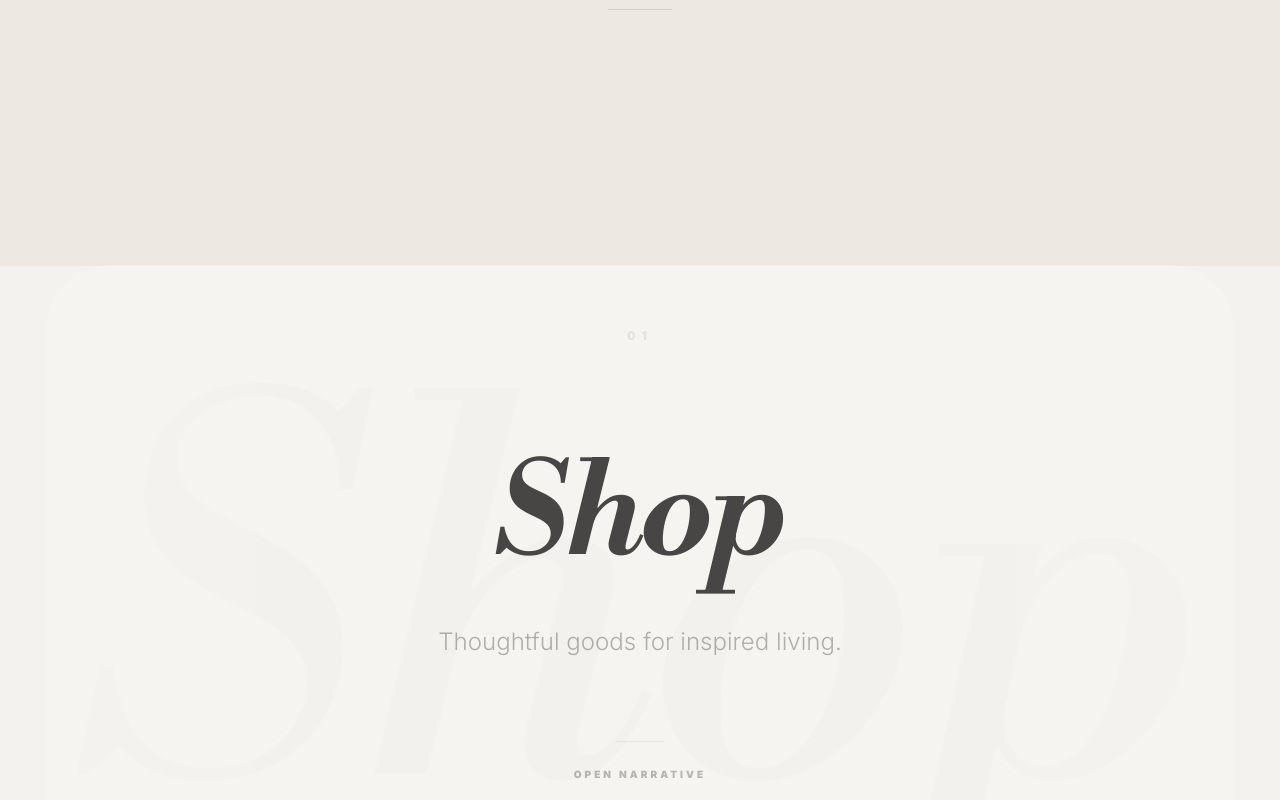
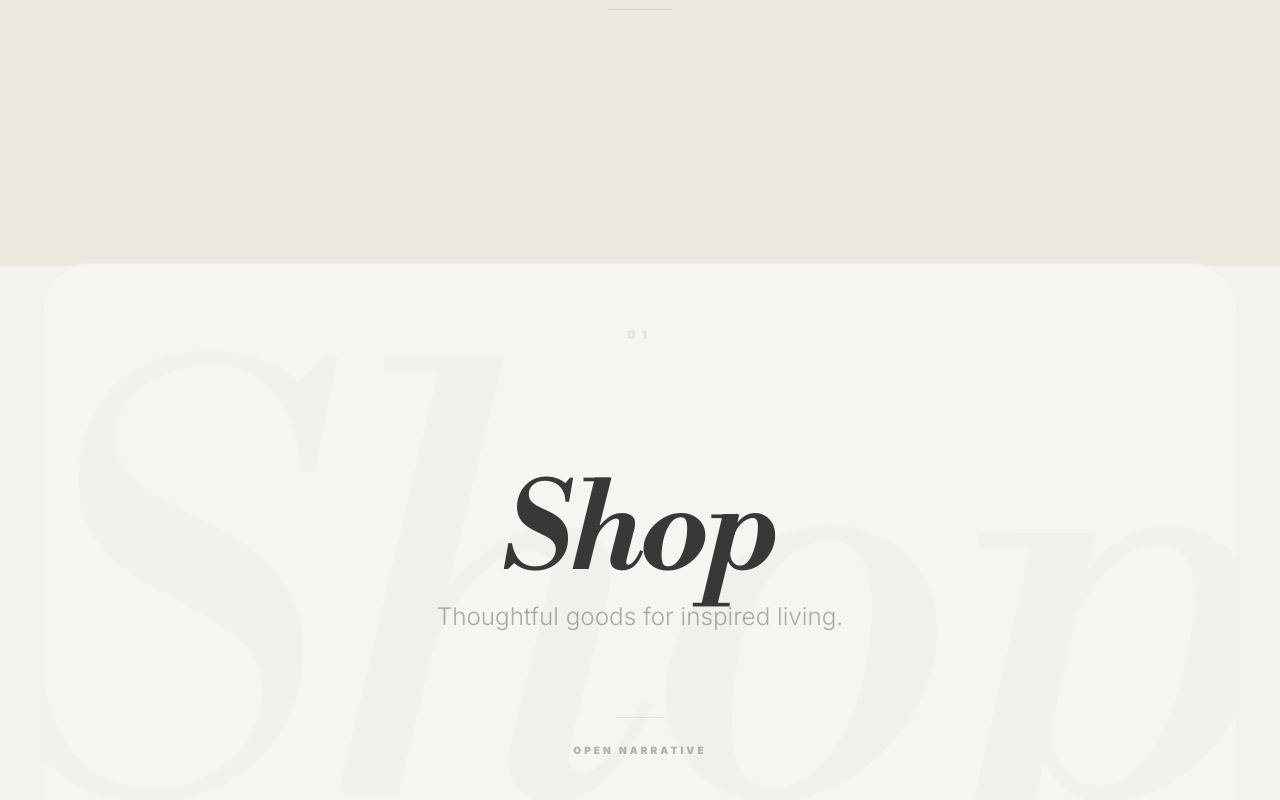
Before and after one commit to olabanji12-ojo/Tomibookstore, a React (Vite) app: page / in a window 1280 px wide. Shown: the part 1500-2300 px from the top of the page. Built offline with nearby package versions, Linux system fonts and the light colour scheme; no server answers; the database is empty.

Commit message:
Enhance BrandPillars scroll pop effect and fix background color visibility

```diff
--- a/src/components/home/BrandPillars.tsx
+++ b/src/components/home/BrandPillars.tsx
@@ -41,23 +41,23 @@ const PillarCard = ({ pillar }: { pillar: typeof PILLARS[0] }) => {
     offset: ["start end", "center center", "end start"]
   });
 
-  // Scale: Pops to 1.02 in center, back to 0.95 at edges
-  const scaleRaw = useTransform(scrollYProgress, [0, 0.5, 1], [0.96, 1.02, 0.96]);
+  // More aggressive scale: starts at 0.9, pops to 1.05
+  const scaleRaw = useTransform(scrollYProgress, [0, 0.5, 1], [0.92, 1.05, 0.92]);
   const scale = useSpring(scaleRaw, { stiffness: 100, damping: 20 });
 
-  // Opacity: Clear in center, Dim at edges
-  const opacity = useTransform(scrollYProgress, [0, 0.3, 0.5, 0.7, 1], [0.3, 0.6, 1, 0.6, 0.3]);
+  // Clearer Opacity: 40% when inactive, snaps to 100% at center
+  const opacity = useTransform(scrollYProgress, [0, 0.3, 0.5, 0.7, 1], [0.4, 0.7, 1, 0.7, 0.4]);
 
-  // Shadow: Only strong when active
+  // Pronounced shadow when active
   const shadow = useTransform(scrollYProgress, [0.4, 0.5, 0.6],
-    ["rgba(0,0,0,0)", "0 25px 50px -12px rgba(0,0,0,0.08)", "rgba(0,0,0,0)"]
+    ["rgba(0,0,0,0)", "0 40px 80px -15px rgba(0,0,0,0.1)", "rgba(0,0,0,0)"]
   );
 
   return (
     <motion.div
       ref={containerRef}
       style={{ scale, opacity, boxShadow: shadow }}
-      className="relative w-full overflow-hidden"
+      className="relative w-full z-10"
     >
       <Link
         to={pillar.href}
@@ -65,7 +65,7 @@ const PillarCard = ({ pillar }: { pillar: typeof PILLARS[0] }) => {
       >
         <div
           style={{ backgroundColor: pillar.color }}
-          className="rounded-[2.5rem] md:rounded-[4rem] p-12 md:p-28 flex flex-col items-center justify-center text-center aspect-[4/5] md:aspect-[5/3] transition-colors duration-700 hover:brightness-[0.98] relative group"
+          className="rounded-[3rem] p-12 md:p-28 flex flex-col items-center justify-center text-center aspect-[4/5] md:aspect-[5/3] transition-colors duration-700 hover:brightness-95 relative group overflow-hidden border border-black/[0.03]"
         >
           {/* Pillar ID */}
           <div className="absolute top-10 md:top-14 left-1/2 -translate-x-1/2">
@@ -79,10 +79,10 @@ const PillarCard = ({ pillar }: { pillar: typeof PILLARS[0] }) => {
 
           {/* Pillar Content */}
           <div className="space-y-8 md:space-y-12 flex flex-col items-center relative z-10 w-full max-w-lg">
-            <h3 className="font-serif text-5xl md:text-9xl font-medium text-black tracking-tighter italic leading-[0.9]">
+            <h3 className="font-serif text-6xl md:text-[120px] font-medium text-black tracking-tighter italic leading-[0.8] mb-4">
                {pillar.title}
             </h3>
-            <p className="font-poppins text-base md:text-2xl text-black/40 leading-relaxed font-light mx-auto">
+            <p className="font-poppins text-base md:text-2xl text-black/40 leading-relaxed font-light mx-auto px-6">
                {pillar.description}
             </p>
 
@@ -93,9 +93,9 @@ const PillarCard = ({ pillar }: { pillar: typeof PILLARS[0] }) => {
             </div>
           </div>
 
-          {/* Background Texture Text */}
-          <div className="absolute inset-0 flex items-center justify-center pointer-events-none opacity-[0.015]">
-             <span className="font-serif text-[40vw] text-black whitespace-nowrap italic">{pillar.title}</span>
+          {/* Background Ghost Text - Larger & Subtle */}
+          <div className="absolute inset-0 flex items-center justify-center pointer-events-none opacity-[0.02]">
+             <span className="font-serif text-[45vw] text-black whitespace-nowrap italic">{pillar.title}</span>
           </div>
         </div>
       </Link>
@@ -105,8 +105,8 @@ const PillarCard = ({ pillar }: { pillar: typeof PILLARS[0] }) => {
 
 const BrandPillars = () => {
   return (
-    <section className="bg-[#f3f2ee] pb-32 md:pb-64 px-4 md:px-12">
-      <div className="max-w-[1400px] mx-auto grid grid-cols-1 gap-12 md:gap-24">
+    <section className="bg-[#f3f2ee] pb-40 md:pb-80 px-4 md:px-12 relative">
+      <div className="max-w-[1400px] mx-auto grid grid-cols-1 gap-16 md:gap-32">
         {PILLARS.map((pillar) => (
           <PillarCard key={pillar.id} pillar={pillar} />
         ))}
```
